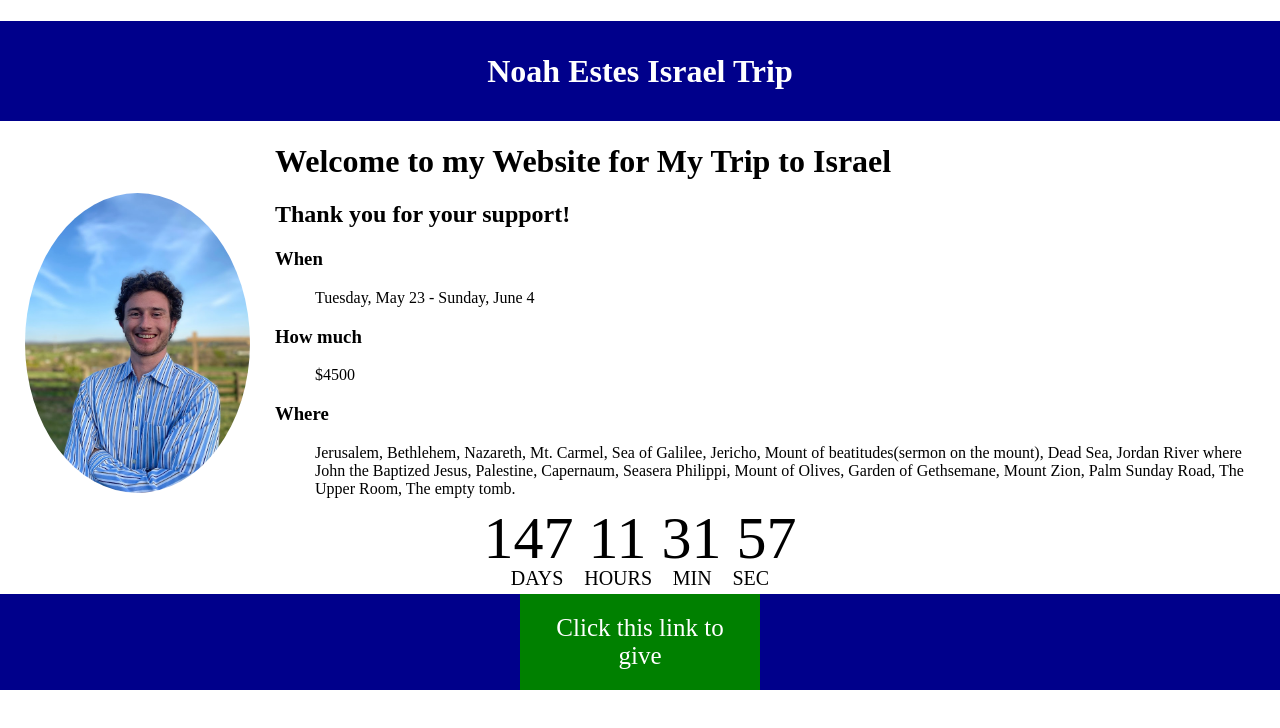
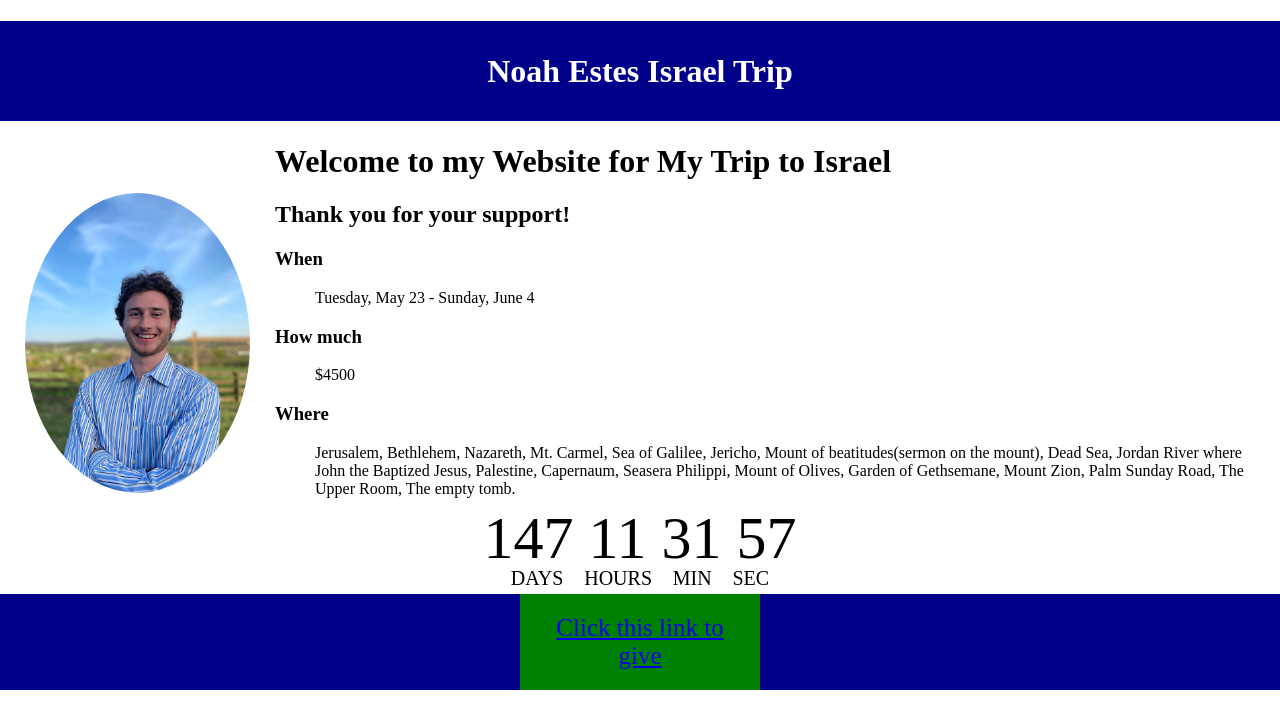
Before and after one commit to noahestes/Israel, a plain HTML site: page index.html in a window 1280 px wide. Drawn offline with Linux system fonts and the light colour scheme.

Commit message:
link to give

```diff
--- a/index.html
+++ b/index.html
@@ -63,7 +63,7 @@
 
     <footer>
       <div id="give">
-        Click this link to give
+        <a href="https://app.managedmissions.com/MyTrip/noahestes">Click this link to give</a>
       </div>
     </footer>
 
```
